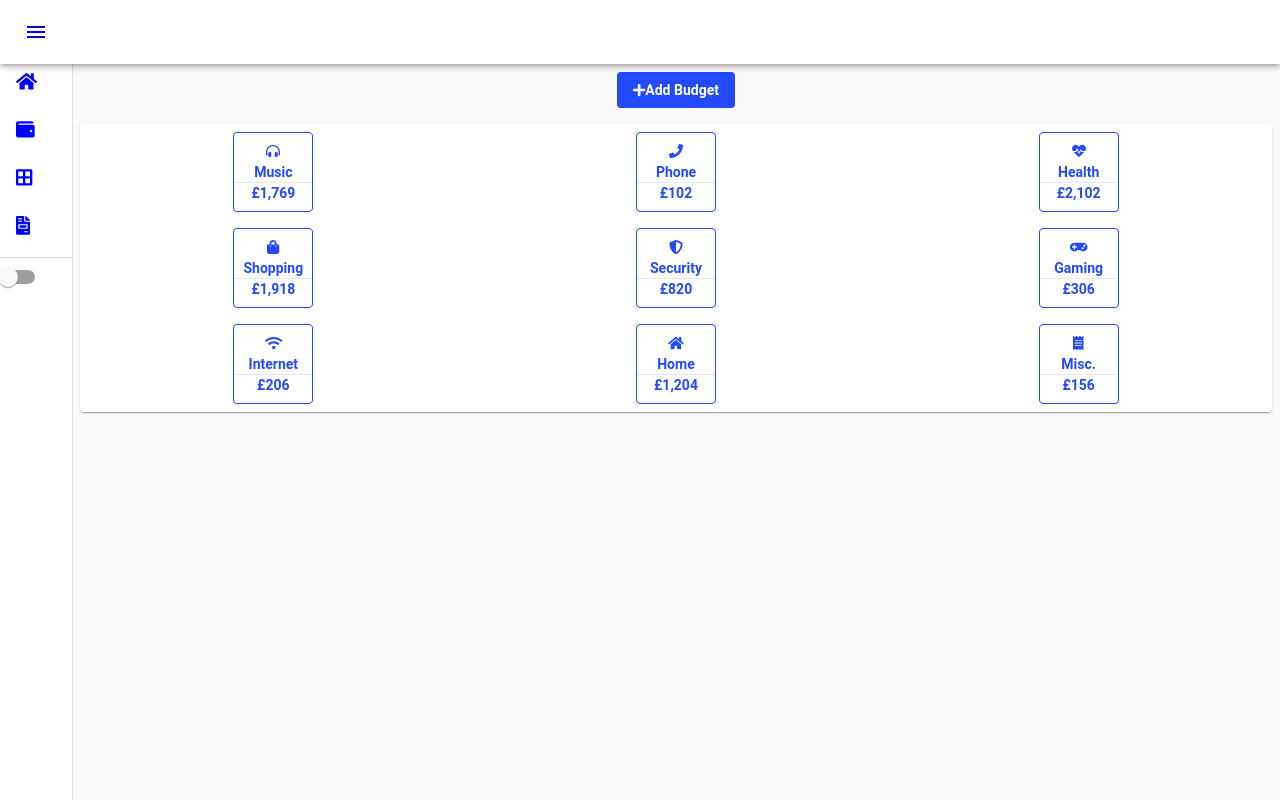
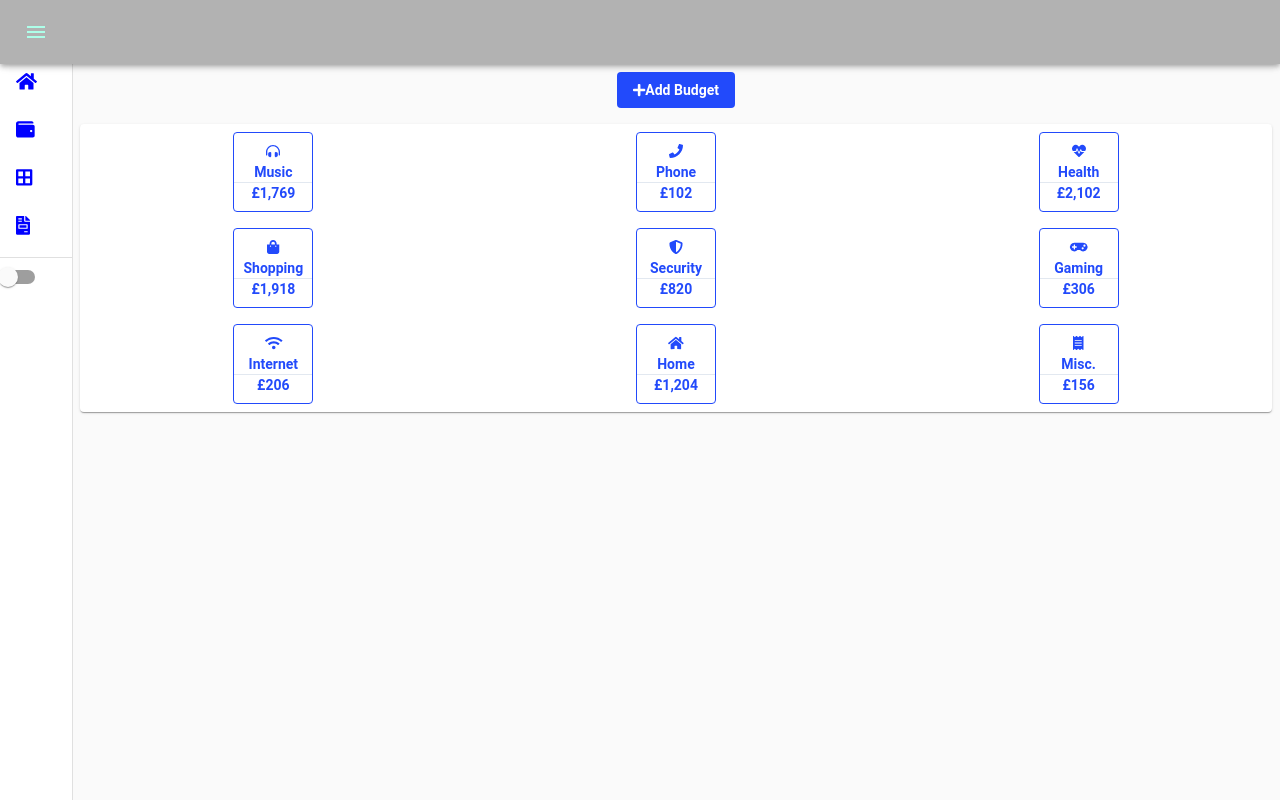
Before and after one commit to 756D6D61/New-Savings-Dashboard, a React (Create React App) app: page /budget in a window 1280 px wide. Built offline with nearby package versions, Linux system fonts and the light colour scheme.

Commit message:
App bar colour change

```diff
--- a/src/components/NavTest.js
+++ b/src/components/NavTest.js
@@ -77,8 +77,8 @@ const useStyles = makeStyles(theme => ({
 			easing: theme.transitions.easing.sharp,
 			duration: theme.transitions.duration.leavingScreen
 		}),
-		color: 'blue',
-		backgroundColor: 'white'
+		color: '#ADFFE9',
+		backgroundColor: '#B2B2B2'
 	},
 	appBarShift: {
 		marginLeft: drawerWidth,
```
